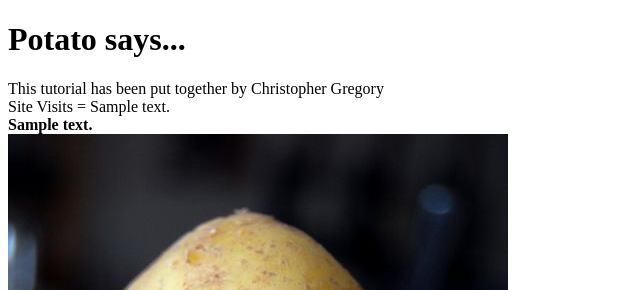
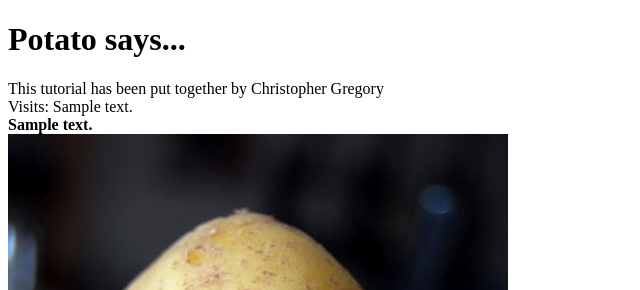
Before and after one commit to chrisgreg5/tango_with_django_project, a Django app: template templates/rango/about.html in a window 1280 px wide. Shown: the top 290 px of the page, without its empty margins (0-640 px from the left). Run offline with Django 3.2, Linux system fonts and the light colour scheme; data comes from the database, SQL or seed files in the repository; the template is opened without the code that fills it: most values are stand-ins (such as "Sample title", 1, 10 or a date in 2020).

Commit message:
done now?????

```diff
--- a/templates/rango/about.html
+++ b/templates/rango/about.html
@@ -11,7 +11,7 @@ About
 <div>
 This tutorial has been put together by Christopher Gregory<br />
 {% if visits %}
-Site Visits = {{ visits }}<br />
+Visits: {{ visits }}<br />
 {% endif %}
 <strong>{{ boldmessage }}</strong><br />
 </div>
--- a/templates/rango/index.html
+++ b/templates/rango/index.html
@@ -42,6 +42,6 @@ hey there partner!
 <img src="{% static "images/rango.jpg" %}" alt="Picture of Rango" />
 </div>
 {% if visits %}
-Site Visits = {{ visits }}<br />
+Visits: {{ visits }}<br />
 {% endif %}
 {% endblock %}
```
